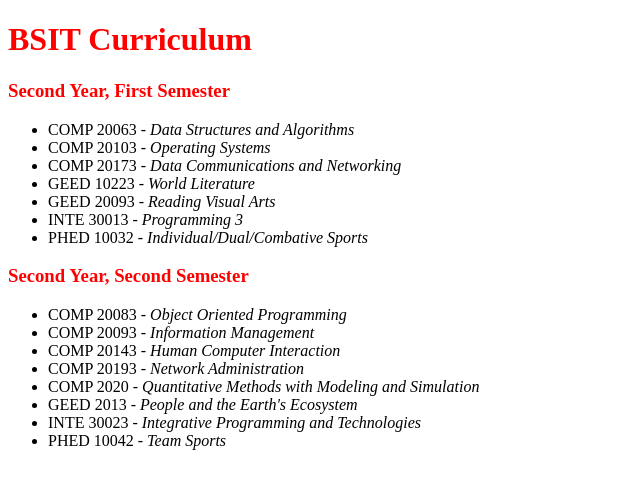
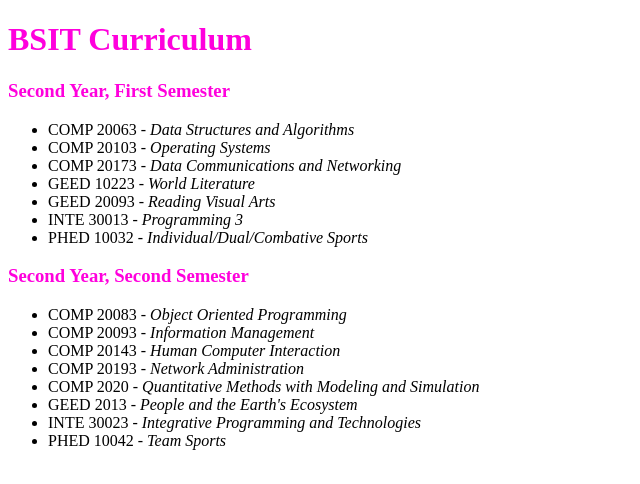
Before and after one commit to Carloxpert/BSIT_Curriculum, a plain HTML site: page index.html in a window 1280 px wide. Shown: the whole page, without its empty margins (0-640 px from the left). Drawn offline with Linux system fonts and the light colour scheme.

Commit message:
first commit

```diff
--- a/index.html
+++ b/index.html
@@ -5,11 +5,11 @@
 <style>
     h1
     {
-       color: red;
+       color: rgb(255, 0, 221);
     }
     h3
     {
-       color: red;
+       color: rgb(255, 0, 221);
     }
 </style>
 
```
